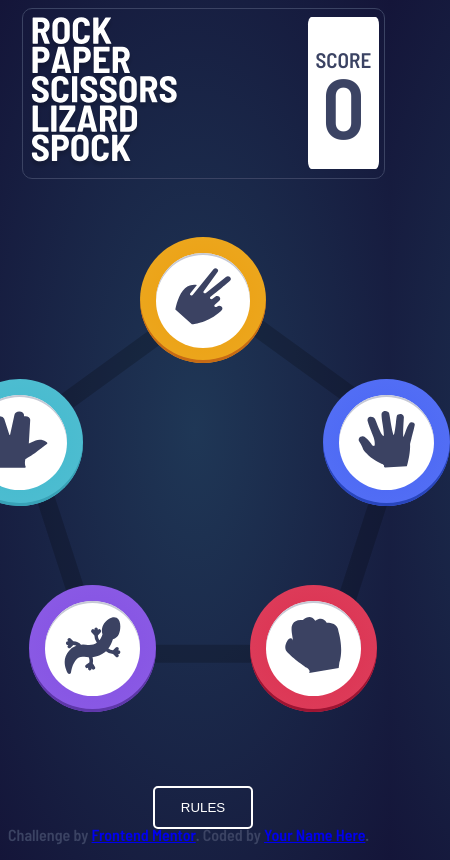
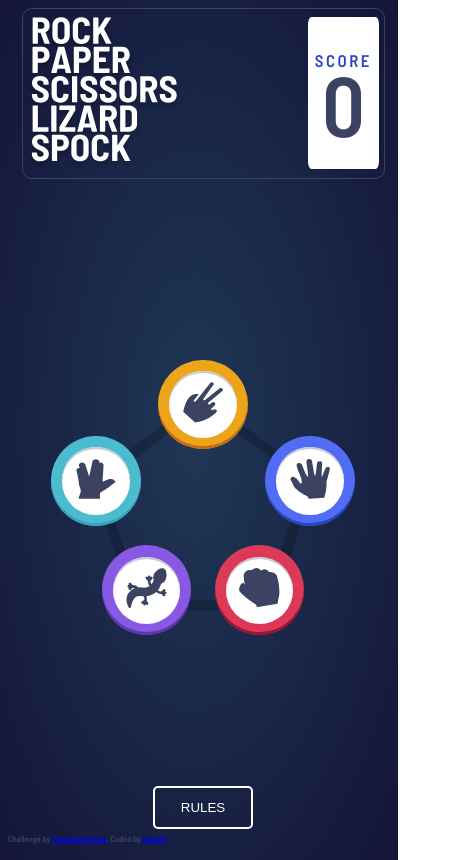
Before and after one commit to lukxchr/Rock-Paper-Scissors-Lizard-Spock-Demo, a plain HTML site: page index.html in a window 390 px wide. Shown: the whole page, 450 px wide, since content can reach past the window. Drawn offline with nearby package versions, Linux system fonts and the light colour scheme.

Commit message:
grid-based layout for moves around pentagon (better layout for small screens) + css cleanup

```diff
--- a/index.html
+++ b/index.html
@@ -16,17 +16,13 @@
 
   <div class="attribution">
     Challenge by <a href="https://www.frontendmentor.io?ref=challenge" target="_blank">Frontend Mentor</a>.
-    Coded by <a href="#">Your Name Here</a>.
+    Coded by <a href="https://github.com/lukxchr">lukxchr</a>.
   </div>
-
-
     <!-- Load React. -->
     <!-- Note: when deploying, replace "development.js" with "production.min.js". -->
     <script src="https://unpkg.com/react@16/umd/react.development.js" crossorigin></script>
     <script src="https://unpkg.com/react-dom@16/umd/react-dom.development.js" crossorigin></script>
-
-    <!-- Load our React component. -->
+    <!-- React code -->
     <script src="main.js"></script>
-
 </body>
 </html>
--- a/main.js
+++ b/main.js
@@ -239,9 +239,6 @@ var Game = function (_React$Component2) {
     value: function handlePlayAgainClick() {
       this.setState({ gameStep: 'roundStart' });
     }
-    // handleShowRulesClick() {
-    //   alert("rules");
-    // }
 
     //click anywhere to go to the next step
 
--- a/src/main.js
+++ b/src/main.js
@@ -152,9 +152,6 @@ class Game extends React.Component {
   handlePlayAgainClick() {
     this.setState({gameStep: 'roundStart'});
   }
-  // handleShowRulesClick() {
-  //   alert("rules");
-  // }
 
 	//click anywhere to go to the next step
 	handleWindowClick() {
--- a/src/style.scss
+++ b/src/style.scss
@@ -1,11 +1,11 @@
 @import url('https://fonts.googleapis.com/css2?family=Barlow+Semi+Condensed:wght@600;700&display=swap');
 
-
+// text colors
 $dark-text: hsl(229, 25%, 31%);
 $score-text: hsl(229, 64%, 46%);
 $header-outline: hsl(217, 16%, 45%);
 
-/*gradient colors*/
+/*gradient and shadow colors*/
 $background1: hsl(214, 47%, 23%);
 $background2: hsl(237, 49%, 15%);
 $scissors1: hsl(39, 89%, 49%);
@@ -24,7 +24,7 @@ $spock1: hsl(189, 59%, 53%);
 $spock2: hsl(189, 58%, 57%);
 $spock-shadow: rgb(56,162,183);
 
-
+// body and main game container
 body {
   background-image: radial-gradient($background1, $background2);
   color: $dark-text;
@@ -40,7 +40,6 @@ body {
 	justify-content: center;
 }
 
-
 /*scoreboard*/
 #scoreboard {
 	display: flex;
@@ -49,8 +48,7 @@ body {
 	border-color: $header-outline;
 	border: solid 1px;
 	border-radius: 10px;
-	max-width: 100vw;
-	min-width: 50vw;
+	width: 60vw;
 	height: 20vh;
 	padding-left: 5px;
 	padding-right: 5px;
@@ -65,9 +63,13 @@ body {
 	border-radius: 5%;
 }
 #score-label {
-	font-size: 2.5vh;
+	font-size: 2vh;
 	display: flex;
 	justify-content: center;
+	color: $score-text;
+	font-weight: 100;
+	letter-spacing: 0.15em;
+
 }
 #score-value {
 	font-size: 10vh;
@@ -75,18 +77,16 @@ body {
 	justify-content: center;
 	line-height: 0.8;
 }
-
 #logo {
 	height: 90%;
 }
 
-/*main game window: board and moves for different game steps*/
+/*board and moves for different game steps*/
 
 //main game window which display moves (visible at each game step)
 #board-outer {
 	height: 70vh;
 	width: 80vw;
-	min-width: 450px;
 	display: flex;
 	align-items: center;
 	justify-content: center;
@@ -94,29 +94,30 @@ body {
 
 //pentagon background for roundStart step
 #board-inner {
-		width: 45vh;
-		height: 45vh;
-		display: flex;
-		flex-wrap: wrap;
-		justify-content: center;
-		align-content: space-between;
+		height: 70vmin;
+		width: 55vmin * 329/313;
 		background: url('images/bg-pentagon.svg');
-		background-size: 45vh * 329/313 45vh;
+		background-size: 55vmin * 329/313 55vmin;
+		background-repeat: no-repeat;
+		background-position: center bottom;
+		display: grid;
+		grid-template-columns: 5% 1fr 1% 2fr 1% 2fr 1% 1fr 5%;
+		grid-template-rows: 24% 1% 27% 1% 1fr 15%;
+		align-items: center;
+		justify-items: center;
 	}
 
 // moves
 @mixin move-outer-shadow($color) {
 	box-shadow: inset 0px -0.75vmin 0px 0px $color;
 }
-
 %move-inner-shadow {
 	box-shadow: inset 0px 0.5vmin 0px 0px rgb(198, 201, 213);
 }
-
 .move-outer {
 	border-radius: 50%;
-	width: 15vh;
-	height: 15vh;
+	width: 23vmin;
+	height: 23vmin;
 	display: flex;
 	justify-content: center;
 	align-items: center;
@@ -159,31 +160,28 @@ body {
 // position moves around pentagon for game start
 .round-start {
 	.rock-move {
-		position: relative;
-		bottom: -12.5%;
-		right: -12.5%;
+		grid-row-start: 6;
+		grid-column-start: 8;
 	}
 	.paper-move {
-		position: relative;
-		bottom: -25%;
-		right: -15%;
+		grid-row-start: 4;
+		grid-column-start: 9;
+
 	}
 	.scissors-move {
-		position: relative;
-		top: -12.5%;
+		grid-row-start: 2;
+		grid-column-start: 5;
 	}
 	.lizard-move {
-		position: relative;
-		bottom: -12.5%;
-		left: -12.5%
+		grid-row-start: 6;
+		grid-column-start: 2;
 	}
 	.spock-move {
-		position: relative;
-		bottom: -25%;
-		left: -15%;
+		grid-row-start: 4;
+		grid-column-start: 1;
 	}
 }
-
+//larger moves for further steps of the game
 .moves-picked, .show-results {
 	.move-outer {
 		height: 35vmin;
@@ -222,6 +220,7 @@ body {
 }
 
 // buttons
+
 $btn-border-radius: 5px;
 #rules-button {
 	border-radius: $btn-border-radius;
@@ -269,7 +268,6 @@ $btn-border-radius: 5px;
 }
 #rules-modal-footer {
 	display: none;
-	// margin-bottom: 2vh;
 }
 #rules-modal-content {
 	display: flex;
@@ -294,8 +292,8 @@ $btn-border-radius: 5px;
 
 @media only screen and (max-width: 599px) {
   // for showResults step:;
-  // -big screen:  show result and play again btn between player and house choices (one row)
-  // -small screen: show result and play again btn below (two rows)
+  // -big screen:  show result and play again btn between chosen moves (one row)
+  // -small screen: show result and play again btn below chosen moves (two rows)
   #board-outer {
   	flex-wrap: wrap;
   }
@@ -322,12 +320,13 @@ $btn-border-radius: 5px;
   	justify-content: center;
   }
   #rules-img {
-  	width: 336/330 * 60vh;
-	height: 60vh;
+  	width: 336/330 * 60vmin;
+	height: 60vmin;
   }
 }
 
 .attribution {
 	position: fixed;
 	bottom: 0px;
+	font-size: 1vh;
 }
```
Also changed, not shown: style.css, 1 other file.
